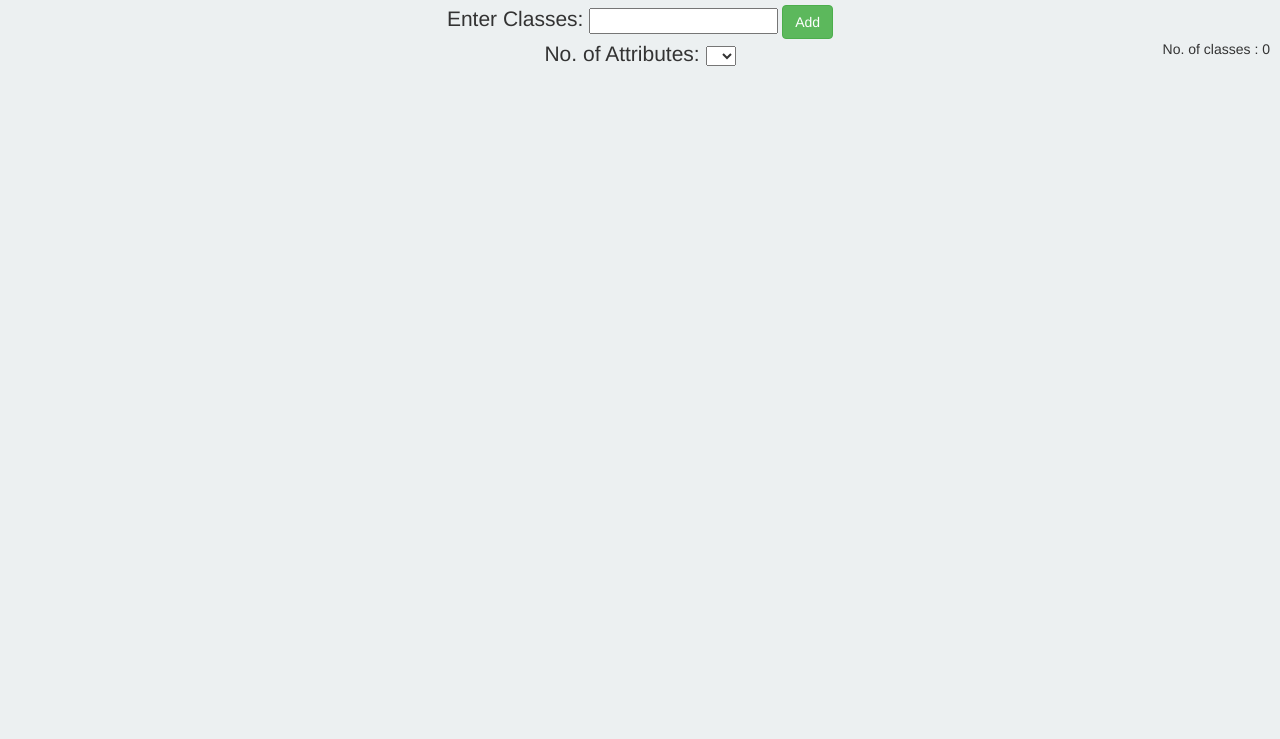
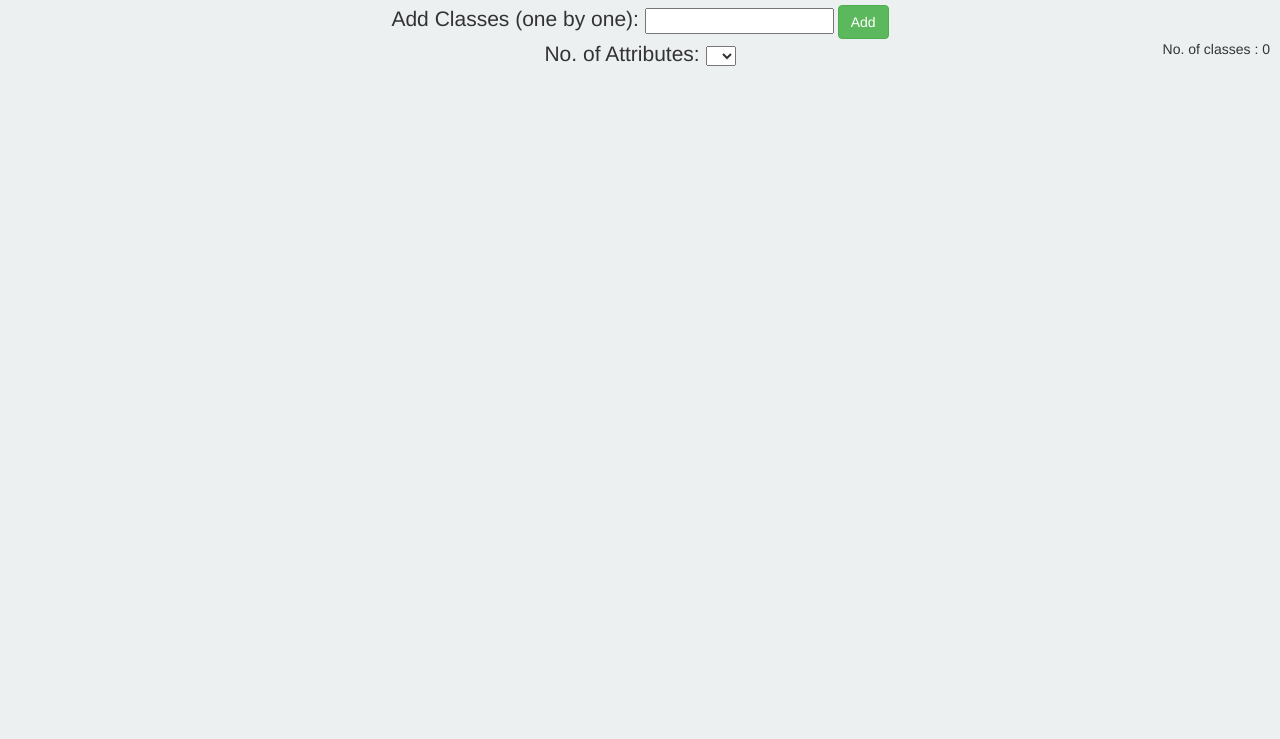
Before and after one commit to shivamsingh76/KNN-Implementation, a plain HTML site: page index.html in a window 1280 px wide. Shown: the part 61-800 px from the top of the page. Drawn offline with nearby package versions, Linux system fonts and the light colour scheme.

Commit message:
updated add class label

```diff
--- a/index.html
+++ b/index.html
@@ -13,7 +13,7 @@
 	</div>
 
 	<div class="text-center" id='att-select'>
-		<span>Enter Classes: </span>
+		<span>Add Classes (one by one): </span>
   		<input v-model='className' type="text" >
   		<button class="btn btn-success" @click='addClass()'>Add</button>
   		<br>
```
